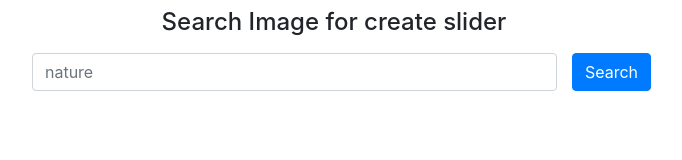
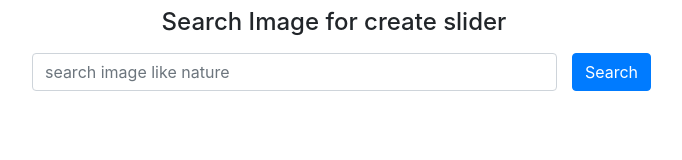
Before and after one commit to rahmanshaon/fancy-slider, a plain HTML site: page index.html in a window 1280 px wide. Shown: the whole page, without its empty margins (306-988 px from the left). Drawn offline with nearby package versions, Linux system fonts and the light colour scheme.

Commit message:
project-complete

```diff
--- a/index.html
+++ b/index.html
@@ -20,7 +20,7 @@
     <h4 class="mt-2 text-center">Search Image for create slider</h4>
     <div class="form-inline mt-3 d-flex justify-content-center">
       <div class="input-group col-md-6 mb-2">
-        <input type="text" class="form-control" id="search" placeholder="nature">
+        <input type="text" class="form-control" id="search" placeholder="search image like nature">
       </div>
       <button type="button" id="search-btn" class="btn btn-primary mb-2">Search</button>
     </div>
```
